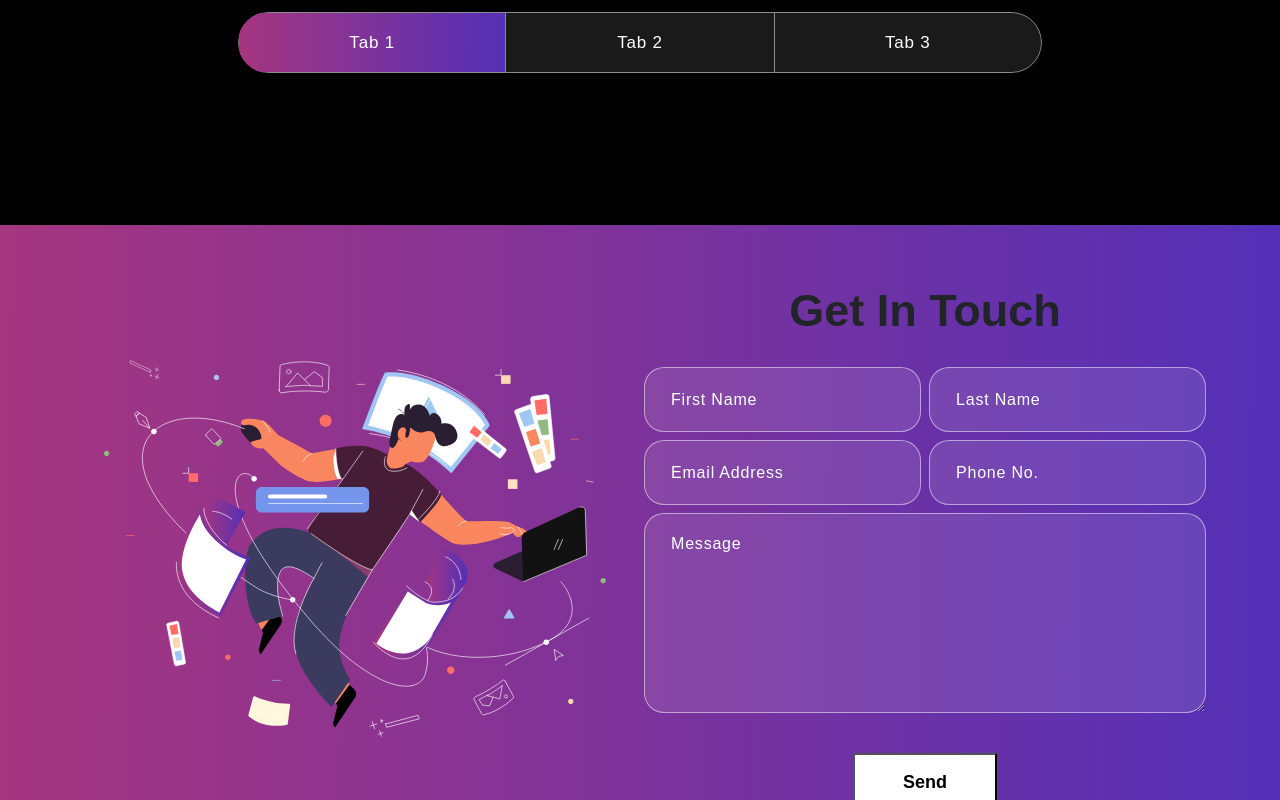
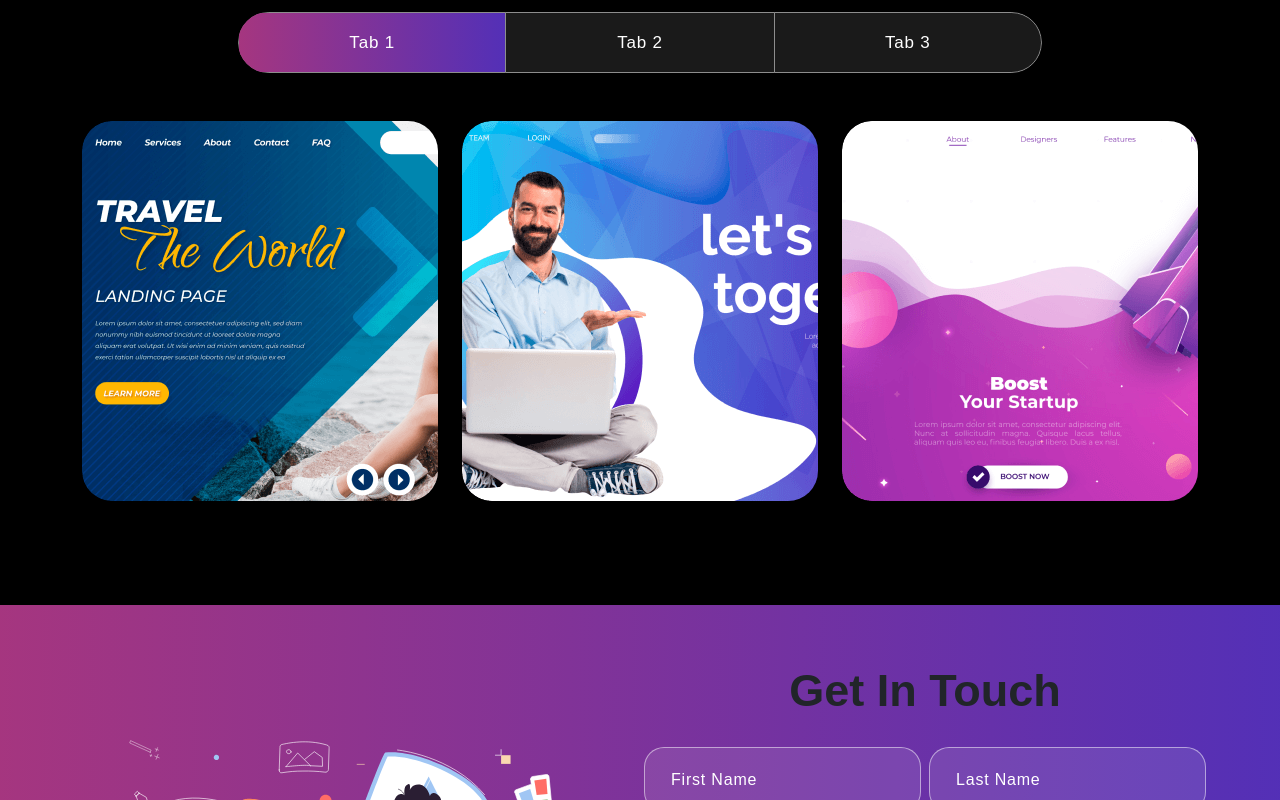
Before and after one commit to OpeDada/portfolio_v2, a React (Create React App) app: page / in a window 1280 px wide. Shown: the part 1820-2620 px from the top of the page. Built offline with nearby package versions, Linux system fonts and the light colour scheme.

Commit message:
debugging

```diff
--- a/src/components/ProjectCard.js
+++ b/src/components/ProjectCard.js
@@ -4,7 +4,7 @@ export const ProjectCard = ({ title, description, imgUrl }) => {
   return (
     <Col size={12} sm={6} md={4}>
       <div className="proj-imgbx">
-        {/* <img src={imgUrl} /> */}
+        <img src={imgUrl} alt="project card img" />
         <div className="proj-txtx">
           <h4>{title}</h4>
           <span>{description}</span>
--- a/src/components/Projects.js
+++ b/src/components/Projects.js
@@ -1,6 +1,9 @@
 import { Container, Row, Col, Nav, Tab } from "react-bootstrap";
 import { ProjectCard } from "./ProjectCard";
 import colorSharp2 from "../assets/color-sharp2.png";
+import projImg1 from "../assets/project-img1.png";
+import projImg2 from "../assets/project-img2.png";
+import projImg3 from "../assets/project-img3.png";
 import "animate.css";
 import TrackVisibility from "react-on-screen";
 
@@ -9,17 +12,17 @@ export const Projects = () => {
     {
       title: "Business Startup",
       description: "Design & Development",
-      // imgUrl: projImg1,
+      imgUrl: projImg1,
     },
     {
       title: "Business Startup",
       description: "Design & Development",
-      // imgUrl: projImg2,
+      imgUrl: projImg2,
     },
     {
       title: "Business Startup",
       description: "Design & Development",
-      // imgUrl: projImg3,
+      imgUrl: projImg3,
     },
   ];
 
```
